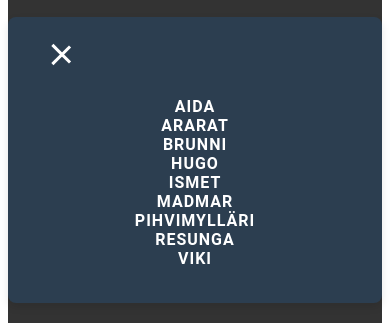
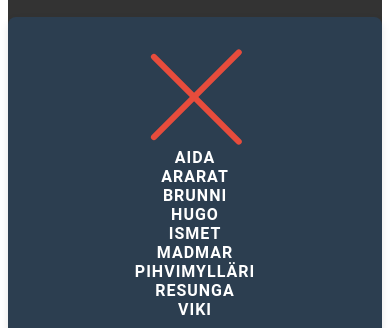
Before and after one commit to laitilari/klaukkalan-lounaslistat, a plain HTML site: page index.html in a window 390 px wide. Both pictures are taken after a click on the element 195 px from the left and 250 px from the top of the page. Shown: the part 196-524 px from the top of the page. Drawn offline with Linux system fonts and the light colour scheme.

Commit message:
added some mobile styles

```diff
--- a/index.html
+++ b/index.html
@@ -96,33 +96,39 @@
         .hamburger {
           display: block; /* Make the hamburger icon visible */
           cursor: pointer; /* Indicate it's clickable */
-          color: white; /* White color for the hamburger icon */
-          font-size: 30px; /* Large size for the hamburger icon */
-          padding: 10px; /* Padding around the icon */
+          color: #3498db; /* Change color to blue */
+          font-size: 50px; /* Make it larger for better visibility */
+          padding: 10px 0; /* Add more vertical padding */
+          transition: 0.3s ease; /* Smooth transition for hover and click */
+          width: 80%; /* Make the hamburger take up most of the mobile screen width */
+          text-align: center; /* Center the hamburger icon horizontally */
+          margin: 0 auto; /* Center the hamburger icon */
         }
 
         /* Style for the individual hamburger lines */
         .hamburger div {
-          width: 25px; /* Width of the hamburger lines */
-          height: 3px; /* Height of the hamburger lines */
-          margin: 4px 0; /* Space between the hamburger lines */
-          background-color: white; /* White color for the lines */
+          width: 50%; /* Increase width of the hamburger lines */
+          height: 6px; /* Thicker lines for better visibility */
+          margin: 6px auto; /* Center the lines and add space between them */
+          background-color: #3498db; /* Set the line color to blue */
           transition: 0.3s; /* Smooth transition for hamburger lines */
+          border-radius: 4px; /* Rounded corners for the lines */
         }
-      }
 
-      /* Additional effect for the hamburger icon when clicked (optional) */
-      @media (max-width: 768px) {
+        /* Additional effect for the hamburger icon when clicked (optional) */
         .hamburger.active div:nth-child(1) {
-          transform: rotate(-45deg) translate(-5px, 6px); /* Rotate first line */
+          transform: rotate(-45deg) translate(-6px, 8px); /* Rotate first line */
+          background-color: #e74c3c; /* Change color to red */
+          margin-top: 2.5rem;
         }
 
         .hamburger.active div:nth-child(2) {
-          opacity: 0; /* Hide middle line */
+          opacity: 0; /* Hide the middle line */
         }
 
         .hamburger.active div:nth-child(3) {
-          transform: rotate(45deg) translate(-5px, -6px); /* Rotate third line */
+          transform: rotate(45deg) translate(-6px, -8px); /* Rotate third line */
+          background-color: #e74c3c; /* Change color to red */
         }
       }
 
```
